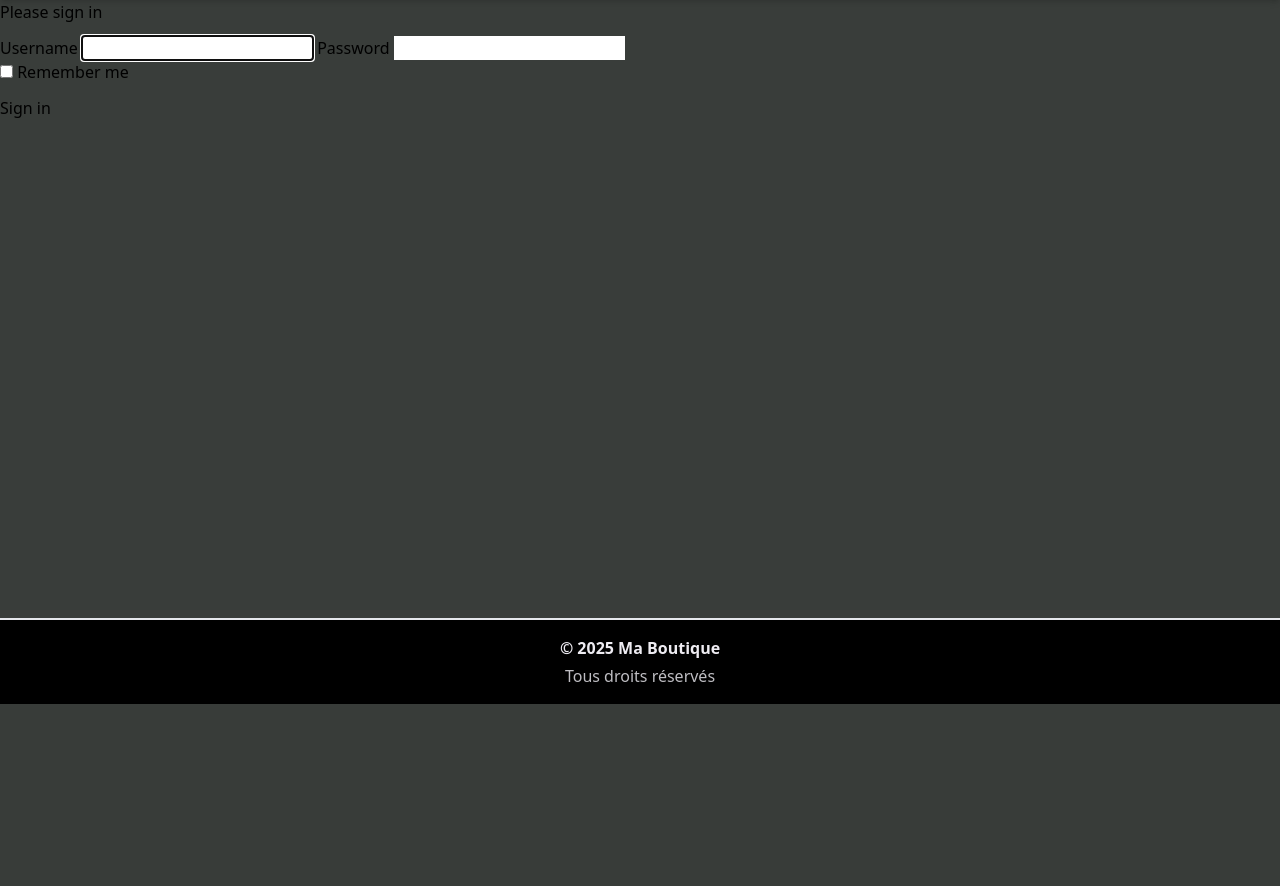
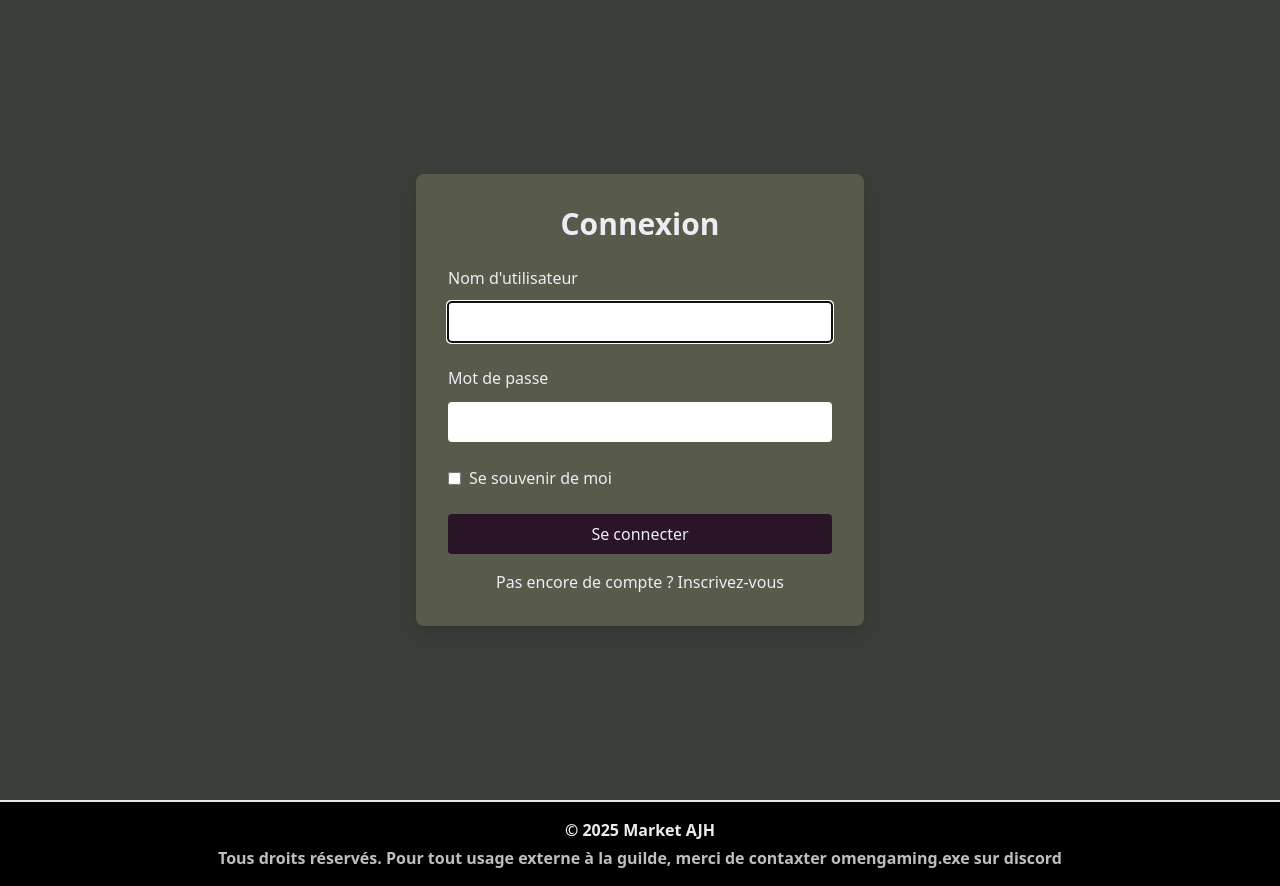
Before and after one commit to ebertinbench/market-AJH, a Symfony app: template market-ajh/templates/security/login.html.twig in a window 1280 px wide. Shown: the part 96-982 px from the top of the page. Before the commit the page ends 800 px from the top, so only its background shows below. Run offline with Twig, Linux system fonts and the light colour scheme; the template is opened without the code that fills it, so the values that code supplies are empty; style sheets or scripts are compiled from the project's sources; some libraries are stand-ins or nearby versions.

Commit message:
refonte de l'interface login et register

```diff
--- a/market-ajh/templates/base.html.twig
+++ b/market-ajh/templates/base.html.twig
@@ -51,8 +51,8 @@
     <!-- Footer aligné avec la navigation -->
     <footer class="bg-BLACK text-WHITE p-4 border-t-2 border-PINK">
         <div class="container mx-auto px-4 text-center">
-            <p class="text-PINK font-bold">&copy; {{ 'now'|date('Y') }} Ma Boutique</p>
-            <p class="text-WHITE/80 mt-1">Tous droits réservés</p>
+            <p class="text-PINK font-bold">&copy; {{ 'now'|date('Y') }} Market AJH</p>
+            <p class="text-WHITE/80 mt-1 font-bold">Tous droits réservés. Pour tout usage externe à la guilde, merci de contaxter omengaming.exe sur discord</p>
         </div>
     </footer>
 </body>
--- a/market-ajh/templates/security/login.html.twig
+++ b/market-ajh/templates/security/login.html.twig
@@ -1,34 +1,55 @@
 {% extends 'base.html.twig' %}
 
-{% block title %}Log in!{% endblock %}
+{% block title %}Connexion{% endblock %}
 
 {% block body %}
-<form method="post">
+<div class="flex-col flex justify-center items-center min-h-screen bg-GRAY">
+    <div class="w-full max-w-md p-8 bg-GREEN text-WHITE rounded-lg shadow-lg">
+        <h1 class="text-3xl font-bold mb-6 text-center">Connexion</h1>
+
         {% if error %}
-        <div class="alert alert-danger">{{ error.messageKey|trans(error.messageData, 'security') }}</div>
+            <div class="mb-4 p-3 bg-red-500 text-WHITE rounded">
+                {{ error.messageKey|trans(error.messageData, 'security') }}
+            </div>
         {% endif %}
 
         {% if app.user %}
-        <div class="mb-3">
-            You are logged in as {{ app.user.userIdentifier }}, <a href="{{ path('app_logout') }}">Logout</a>
+            <div class="mb-4 p-3 bg-VIOLET text-WHITE rounded">
+                Vous êtes connecté en tant que {{ app.user.userIdentifier }},
+                <a href="{{ path('app_logout') }}" class="text-PINK hover:text-WHITE">Déconnexion</a>
             </div>
         {% endif %}
 
-    <h1 class="h3 mb-3 font-weight-normal">Please sign in</h1>
-    <label for="inputUsername">Username</label>
-    <input type="text" value="{{ last_username }}" name="username" id="inputUsername" class="form-control" autocomplete="username" required autofocus>
-    <label for="inputPassword">Password</label>
-    <input type="password" name="password" id="inputPassword" class="form-control" autocomplete="current-password" required>
-    <input type="hidden" name="_csrf_token" data-controller="csrf-protection" value="{{ csrf_token('authenticate') }}">
-
-    <div class="checkbox mb-3">
-        <label>
-            <input type="checkbox" name="_remember_me"> Remember me
-        </label>
+        <form method="post" class="space-y-6">
+            <div class="space-y-2">
+                <label for="inputUsername" class="block mb-1 font-medium">Nom d'utilisateur</label>
+                <input type="text" value="{{ last_username }}" name="username" id="inputUsername"
+                       class="w-full px-4 py-2 rounded text-BLACK" autocomplete="username" required autofocus>
             </div>
 
-    <button class="btn btn-lg btn-primary" type="submit">
-        Sign in
+            <div class="space-y-2">
+                <label for="inputPassword" class="block mb-1 font-medium">Mot de passe</label>
+                <input type="password" name="password" id="inputPassword"
+                       class="w-full px-4 py-2 rounded text-BLACK" autocomplete="current-password" required>
+            </div>
+
+            <input type="hidden" name="_csrf_token" value="{{ csrf_token('authenticate') }}">
+
+            <div class="flex items-center">
+                <input type="checkbox" id="remember_me" name="_remember_me" class="rounded">
+                <label for="remember_me" class="ml-2">Se souvenir de moi</label>
+            </div>
+
+            <button type="submit" class="w-full bg-VIOLET text-WHITE py-2 px-4 rounded hover:bg-PINK transition-colors">
+                Se connecter
             </button>
         </form>
+
+        <div class="mt-4 text-center">
+            <a href="{{ path('app_register') }}" class="text-WHITE hover:text-PINK transition-colors">
+                Pas encore de compte ? Inscrivez-vous
+            </a>
+        </div>
+    </div>
+</div>
 {% endblock %}
```
Also changed, not shown: market-ajh/templates/registration/register.html.twig (+39 -11 lines). Lines whose indentation alone changed are shown as unchanged.
